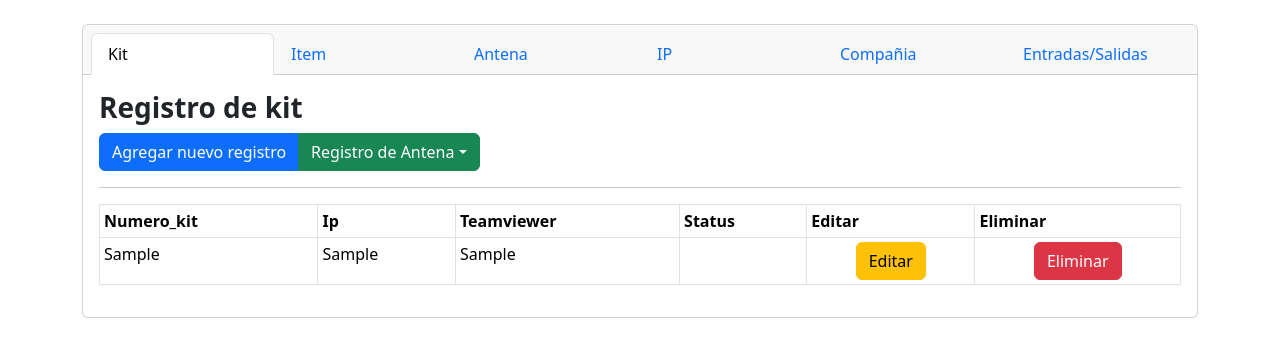
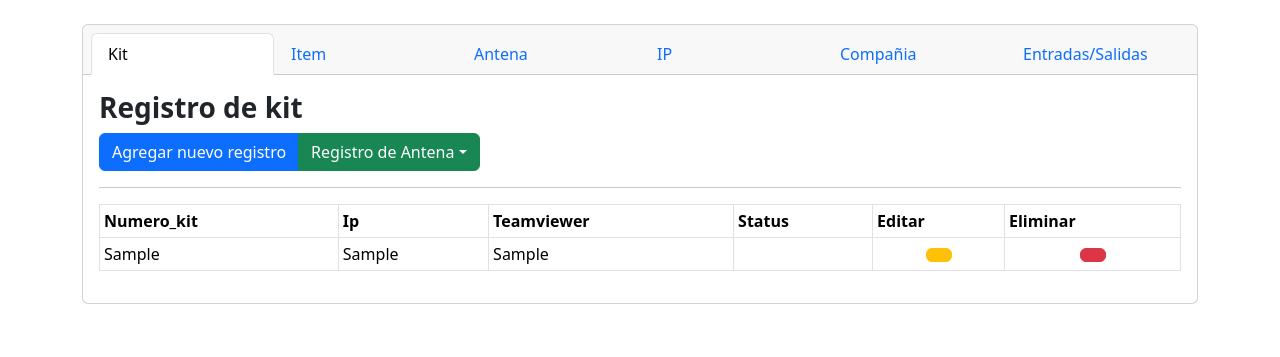
Before and after one commit to cristlm-teclogging/inventario_teclogging, a PHP site: page /inventario_tec/ in a window 1280 px wide. Shown: the part 67-424 px from the top of the page. Run offline with PHP 8.4, Linux system fonts and the light colour scheme; tables that the repository leaves empty or names only in its code hold one stand-in row (values such as "Sample post"); some libraries are stand-ins or nearby versions.

Commit message:
actualizacion 19/04

```diff
--- a/index.php
+++ b/index.php
@@ -29,14 +29,13 @@
             </div>
             <div class="card-body"><!--card-body-->
                 <h3 class="fw-bolder">Registro de kit</h3>
-                    <div class="btn-group" role="group" aria-label="Button group with nested dropdown">
+                <div class="btn-group" role="group" aria-label="Button group with nested dropdown">
                     <a href="./modules/registro_kit.php" class="btn btn-primary"> Agregar nuevo registro <i class="fa-solid fa-circle-plus"></i></a>
                     <div class="btn-group" role="group">
                         <button id="btnGroupDrop1" type="button" class="btn btn-success dropdown-toggle" data-bs-toggle="dropdown" aria-expanded="false"><i class="fa-solid fa-satellite-dish fa-sm"></i> Registro de Antena</button>
                         <ul class="dropdown-menu" aria-labelledby="btnGroupDrop1">
                             <li><a class="dropdown-item" href="http://localhost/inventario_tec/modules/antena/registrar_antena.php"> <i class="fa-solid fa-satellite-dish fa-sm"></i> Registrar Nueva Antena</a></li>
                             <li><a class="dropdown-item" href="http://localhost/inventario_tec/modules/antena/index.php"> <i class="fa-solid fa-clipboard fa-sm"></i>  Vista de Antenas</a></li>
-
                         </ul>
                     </div>
                 </div>
@@ -70,11 +69,11 @@
                             <td><?php echo $row['tw'];?></td>
                             <td><?php echo $row['status'];?></td>
                             <td class="text-center">
-                            <a href="./modules/editar_kit.php?num_kit=<?php echo $row['num_kit'];?>" class="btn btn-warning">Editar <i class="fa-solid fa-user-pen"></i></a>
+                            <a href="./modules/editar_kit.php?num_kit=<?php echo $row['num_kit'];?>" class="btn btn-warning"> <i class="fa-solid fa-user-pen"></i></a>
 
                             </td>
                             <td class="text-center">
-                            <a href="./modules/eliminar_kit.php?num_kit=<?php echo $row['num_kit'];?>" class="btn btn-danger">Eliminar <i class="fas fa-trash-can"></i></a>
+                            <a href="./modules/eliminar_kit.php?num_kit=<?php echo $row['num_kit'];?>" class="btn btn-danger"> <i class="fas fa-trash-can"></i></a>
                             </td>
 
                         </tr>
```
